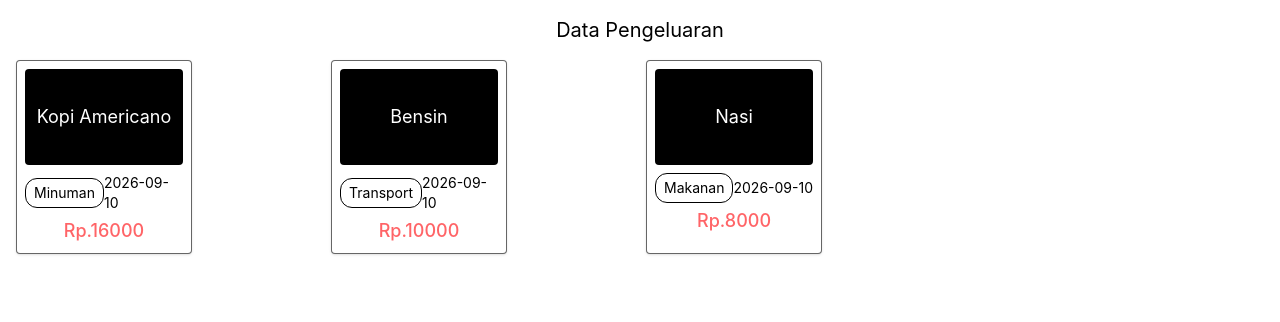
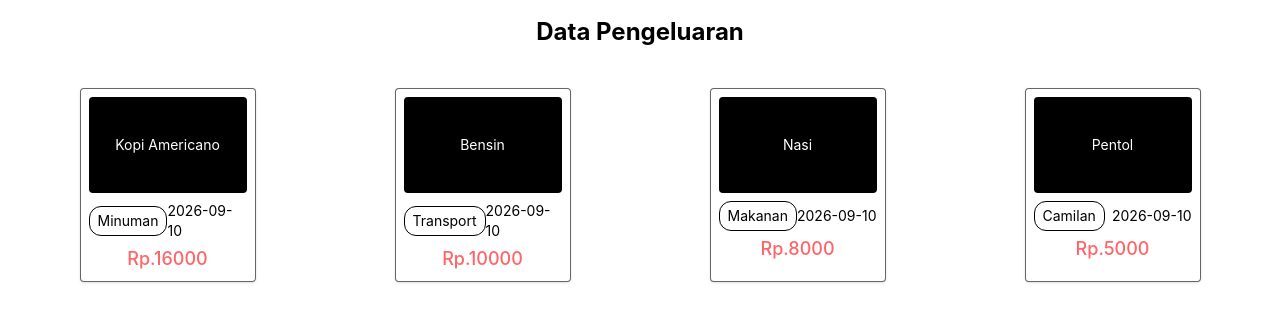
Before and after one commit to egrjati/CatatanPengeluaran, a React (Vite) app: page / in a window 1280 px wide. Shown: the top 322 px of the page. Built offline with nearby package versions, Linux system fonts and the light colour scheme.

Commit message:
create componnets and make destructuring

```diff
--- a/src/App.jsx
+++ b/src/App.jsx
@@ -1,4 +1,4 @@
-import CardPengeluaran from "@/components/pengeluaran/CardPengeluaran"
+import CardPengeluaran from "@/components/pengeluaran/CardPengeluaran";
 
 const dataPengeluaran = [
   {
@@ -22,22 +22,25 @@ const dataPengeluaran = [
     kategori: "Makanan",
     tanggal: "2026-09-10",
   },
+  {
+    id: 4,
+    judul: "Pentol",
+    jumlah: 5000,
+    kategori: "Camilan",
+    tanggal: "2026-09-10",
+  },
 ];
+
 function App() {
   return (
     <div className="min-h-screen bg-white p-4 space-y-4 text-xl text-black ">
-      <h1 className="text-center">Data Pengeluaran</h1>
+      <h1 className="text-center text-2xl font-bold mb-10">Data Pengeluaran</h1>
 
       {/* MAP */}
-      <ul className="grid grid-cols-2 sm:grid-cols-3 md:grid-cols-3 lg:grid-cols-4 gap-3">
+      <ul className="grid grid-cols-2 sm:grid-cols-3 md:grid-cols-3 lg:grid-cols-4 gap-3 justify-items-center">
         {dataPengeluaran.map((keluar) => (
-          <CardPengeluaran
-            key={keluar.id}
-            judul={keluar.judul}
-            jumlah={keluar.jumlah}
-            kategori={keluar.kategori}
-            tanggal={keluar.tanggal}
-          />
+          // Spread
+          <CardPengeluaran key={keluar.id} {...keluar} />
         ))}
       </ul>
     </div>
--- a/src/components/pengeluaran/CardPengeluaran.jsx
+++ b/src/components/pengeluaran/CardPengeluaran.jsx
@@ -1,20 +1,20 @@
-function CardPengeluaran(props) {
+function CardPengeluaran({judul, kategori, tanggal, jumlah}) {
     return (
       <li
         className="p-2 w-44 bg-white border border-black/60 rounded-sm shadow-sm"
       >
         {/* Image */}
         <div className="w-full bg-black h-24 rounded-sm flex justify-center items-center text-white text-lg">
-          <h1>{props.judul}</h1>
+          <h1 className="text-sm">{judul}</h1>
         </div>
         <div className=" flex justify-between items-center mt-2 rounded-xl ">
           <div className="py-1 px-2 border w-fit rounded-xl">
-            <p className="text-sm">{props.kategori}</p>
+            <p className="text-sm">{kategori}</p>
           </div>
-          <p className="text-sm">{props.tanggal}</p>
+          <p className="text-sm">{tanggal}</p>
         </div>
         <h2 className="text-lg mt-1 text-red-400 font-medium text-center">
-          Rp.{props.jumlah}
+          Rp.{jumlah}
         </h2>
       </li>
     );
```
